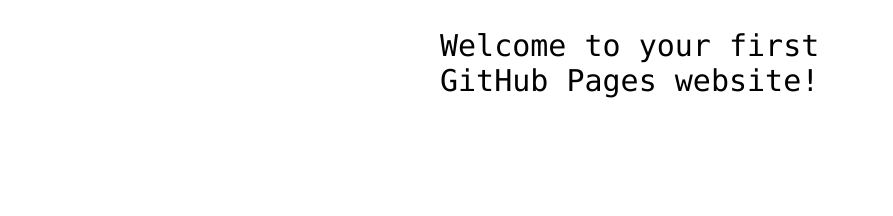
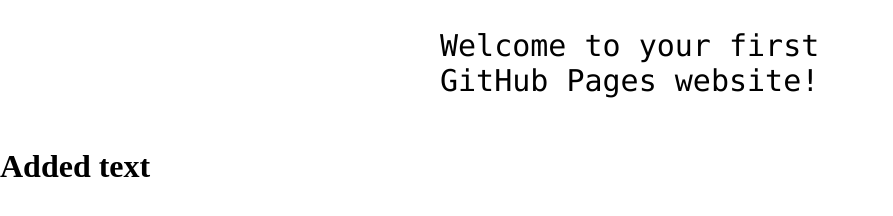
Before and after one commit to natalliaDora/hello-world, a plain HTML site: page index.html in a window 1280 px wide. Shown: the part 360-576 px from the top of the page, without its empty margins (0-893 px from the left). Drawn offline with Linux system fonts and the light colour scheme.

Commit message:
added added text

```diff
--- a/index.html
+++ b/index.html
@@ -13,6 +13,7 @@
 
 <!-- Change this code here by copy and pasting your template on line 15 -->
 <p>Welcome to your first GitHub Pages website!</p>
+  <h1>Added text</h1>
 
 </body>
 </html>
```
